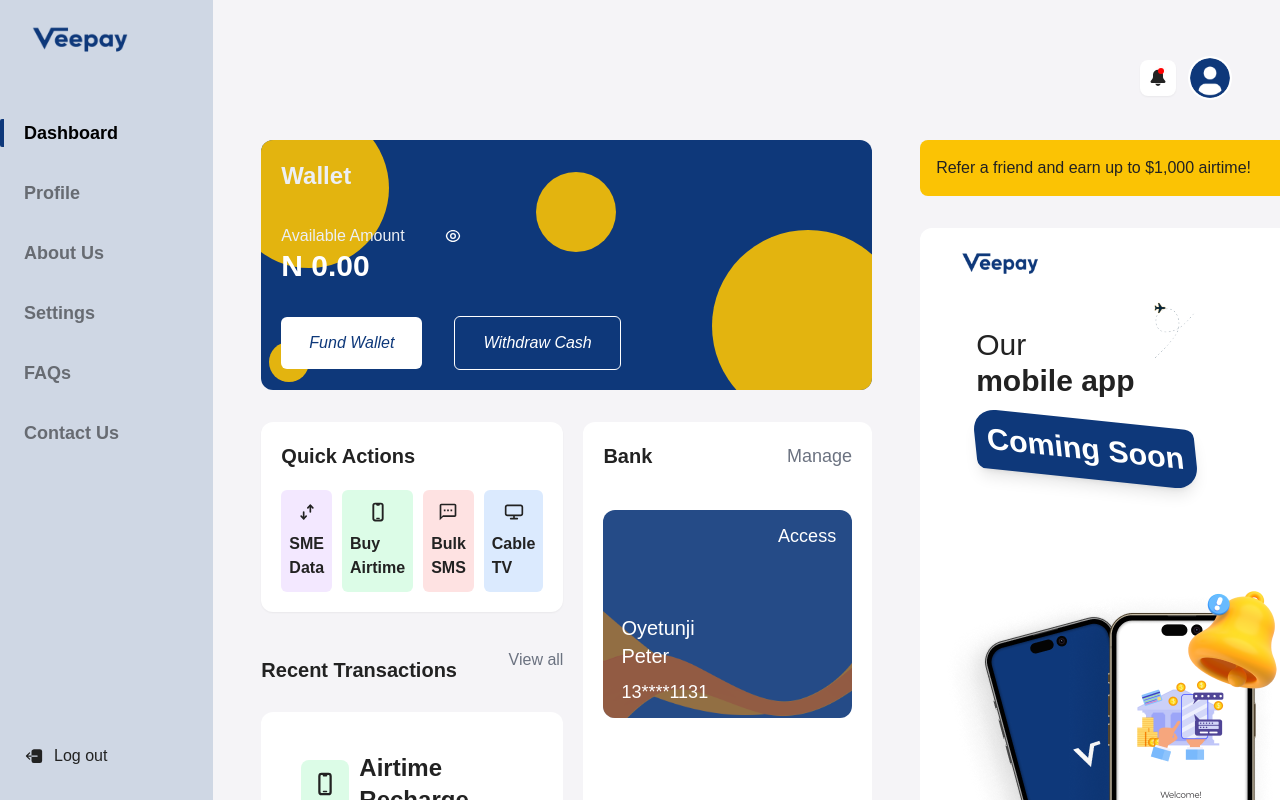
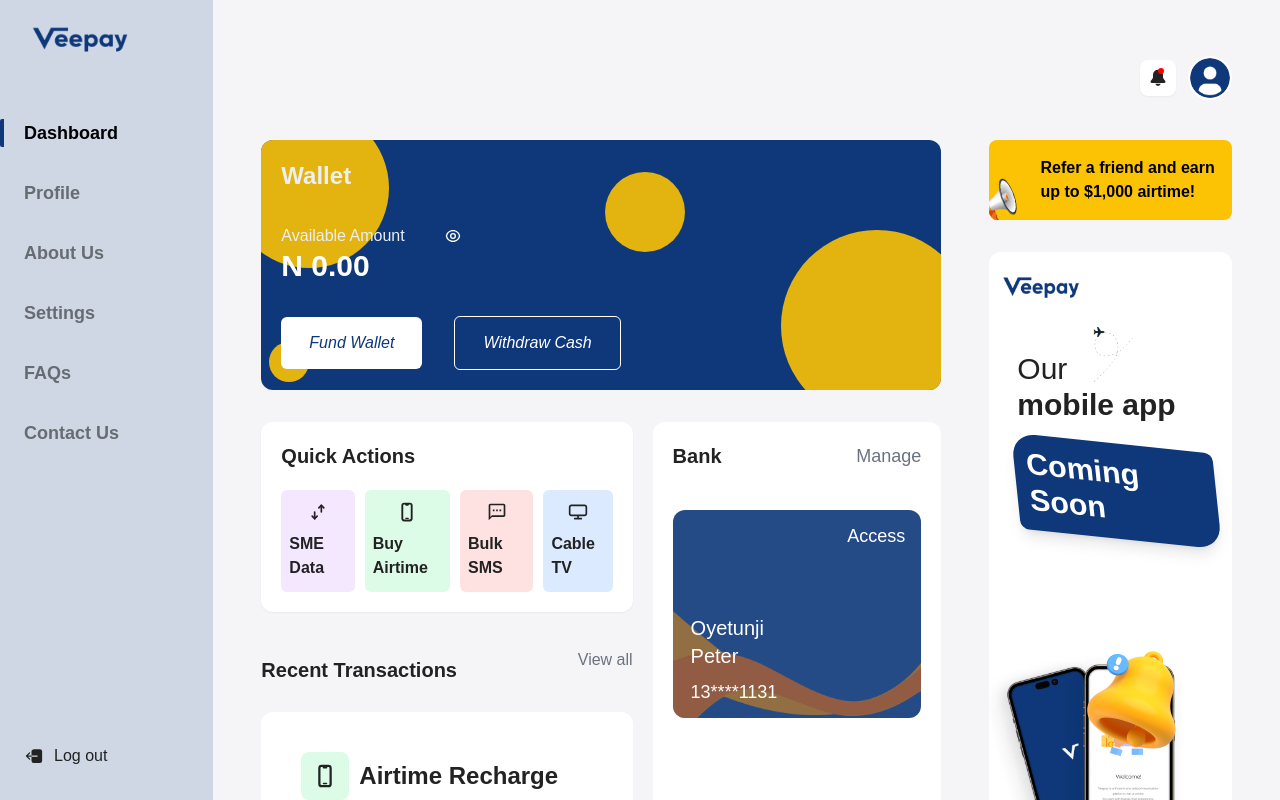
Before and after one commit to ihemebiriegondu/veepay-new-landingpage, a React (Create React App) app: page /dashboard in a window 1280 px wide. Shown: the top 800 px of the page. Built offline with nearby package versions, Linux system fonts and the light colour scheme; the HTML template or start-up script is replaced by a standard one.

Commit message:
working on the dashboard responsiveness

```diff
--- a/src/components/DashboardComponents/MainDashboardComponents/ads.jsx
+++ b/src/components/DashboardComponents/MainDashboardComponents/ads.jsx
@@ -1,9 +1,13 @@
 import React from "react";
+import megaphone from "../../../assets/icons/pngegg.png";
 
 export default function Ads() {
   return (
-    <div className="bg-secondary p-4 rounded-lg">
-      <p>Refer a friend and earn up to $1,000 airtime!</p>
+    <div className="bg-secondary text-black p-4 rounded-lg flex overflow-hidden">
+      <div className="basis-1/6 w-full relative">
+        <img src={megaphone} alt="megaphone icon" className="absolute -bottom-6 -left-6 w-full h-full -rotate-12" />
+      </div>
+      <p className="basis-5/6 text-base font-semibold">Refer a friend and earn up to $1,000 airtime!</p>
     </div>
   );
 }
--- a/src/components/DashboardComponents/MainDashboardComponents/appAside.jsx
+++ b/src/components/DashboardComponents/MainDashboardComponents/appAside.jsx
@@ -7,9 +7,9 @@
 
 export default function AppAside() {
   return (
-    <div className="mt-8 bg-white p-4 rounded-xl grow relative">
+    <div className="mt-8 bg-white p-4 rounded-xl grow relative overflow-hidden">
       <div>
-        <Link to={"/"} className="inline-block">
+        <Link to={"/"} className="inline-block h-fit -ms-7">
           <div className="lg:w-32 lg:h-10 w-20 h-5 inline-block">
             <img
               src={logo}
@@ -20,17 +20,17 @@
         </Link>
       </div>
       <div>
-        <h1 className="mt-9 text-3xl ps-10 font-normal">
+        <h1 className="mt-9 ps-3 text-3xl font-normal">
           Our <br /> <span className="font-semibold">mobile app</span>
         </h1>
       </div>
-      <div className="bg-primary mt-5 ms-10 text-white p-3 w-fit rounded-tl-3xl rounded-br-3xl rounded-tr-lg rounded-bl-lg shadow-lg skew-x-6 skew-y-6 mb-28">
+      <div className="bg-primary mt-5 ms-3 text-white p-3 w-fit rounded-tl-3xl rounded-br-3xl rounded-tr-lg rounded-bl-lg shadow-lg skew-x-6 skew-y-6 mb-28">
         <h1 className="text-3xl font-extrabold">Coming Soon</h1>
       </div>
       <div className="relative">
-        <img src={mobileApp} alt="mobile app img" />
-        <div className="absolute top-0 right-0">
-            <img src={notIcon} alt="notofication icon" />
+        <img src={mobileApp} alt="mobile app img" className="-ms-7 w-full object-scale-down" />
+        <div className="absolute top-0 right-10 w-auto h-auto">
+            <img src={notIcon} alt="notification icon" className="w-full h-full object-contain" />
         </div>
       </div>
 
--- a/src/components/DashboardComponents/MainDashboardComponents/quickActionsSection.jsx
+++ b/src/components/DashboardComponents/MainDashboardComponents/quickActionsSection.jsx
@@ -9,19 +9,19 @@
     <div className="p-5 bg-white rounded-xl shadow-sm mb-9">
       <h5 className="mb-5 text-xl font-semibold">Quick Actions</h5>
       <div className="flex items-center justify-around gap-x-2.5">
-        <div className="w-full flex flex-col items-center rounded-md px-2 py-3 bg-purple-100">
+        <div className="2.5xl:w-full flex flex-col items-center rounded-md px-2 py-3 bg-purple-100">
           <TbMobiledata className="text-xl mb-2.5" />
           <p className="text-base font-semibold">SME Data</p>
         </div>
-        <div className="w-full flex flex-col items-center rounded-md px-2 py-3 bg-green-100">
+        <div className="2.5xl:w-full flex flex-col items-center rounded-md px-2 py-3 bg-green-100">
           <HiDevicePhoneMobile className="text-xl mb-2.5" />
           <p className="text-base font-semibold">Buy Airtime</p>
         </div>
-        <div className="w-full flex flex-col items-center rounded-md px-2 py-3 bg-red-100">
+        <div className="2.5xl:w-full flex flex-col items-center rounded-md px-2 py-3 bg-red-100">
           <MdOutlineTextsms className="text-xl mb-2.5" />
           <p className="text-base font-semibold">Bulk SMS</p>
         </div>
-        <div className="w-full flex flex-col items-center rounded-md px-2 py-3 bg-blue-100">
+        <div className="2.5xl:w-full flex flex-col items-center rounded-md px-2 py-3 bg-blue-100">
           <CgScreen className="text-xl mb-2.5" />
           <p className="text-base font-semibold">Cable TV</p>
         </div>
--- a/src/components/DashboardComponents/MainDashboardComponents/walletSection.jsx
+++ b/src/components/DashboardComponents/MainDashboardComponents/walletSection.jsx
@@ -13,7 +13,7 @@
           <p className="text-base font-medium text-tableRow">
             Available Amount
           </p>
-          <button type="button">
+          <button type="button" className="outline-none border-none">
             <RiEyeCloseLine
               className={`${showAmount ? "hidden" : "block"}`}
               onClick={() => {
--- a/src/components/DashboardComponents/mainDashboard.jsx
+++ b/src/components/DashboardComponents/mainDashboard.jsx
@@ -11,7 +11,7 @@
 
 export default function MainDashboard(props) {
   return (
-    <section>
+    <section className="">
       <div className="flex flex-row justify-end items-center gap-3">
         <Link
           to={"/dashboard"}
@@ -36,7 +36,7 @@
       </div>
 
       <section className="flex gap-12 mt-10">
-        <article className="grow">
+        <article className="basis-4/5">
           <Wallet />
           <div className="w-full mt-8 flex gap-x-5">
             <div className="grow">
@@ -47,7 +47,7 @@
           </div>
         </article>
 
-        <aside className="flex-none flex flex-col">
+        <aside className="tvScreen:basis-1/5 basis-1/4 flex-none flex flex-col">
           <Ads />
           <AppAside />
         </aside>
--- a/src/pages/dashboard.jsx
+++ b/src/pages/dashboard.jsx
@@ -11,7 +11,7 @@
   const [currentTab, setCurrentTab] = useState("Dashboard");
 
   return (
-    <main className="bg-[#F5F4F7]">
+    <main className="bg-[#F5F4F7] tvScreen:relative top-0 bottom-0 w-full">
       <DashboardNav activeTab={setCurrentTab} tabCheck={currentTab} />
 
       <section className="w-10/12 ms-auto py-14 px-12">
--- a/tailwind.config.js
+++ b/tailwind.config.js
@@ -28,6 +28,8 @@
       screens: {
         xs: "480px",
         xlg: "1130px",
+        "2.5xl": "1590px",
+        tvScreen: "1830px",
       },
       skew: {
         8: "8.488deg",
```
Also changed, not shown: src/assets/icons/pngegg.png (added).
